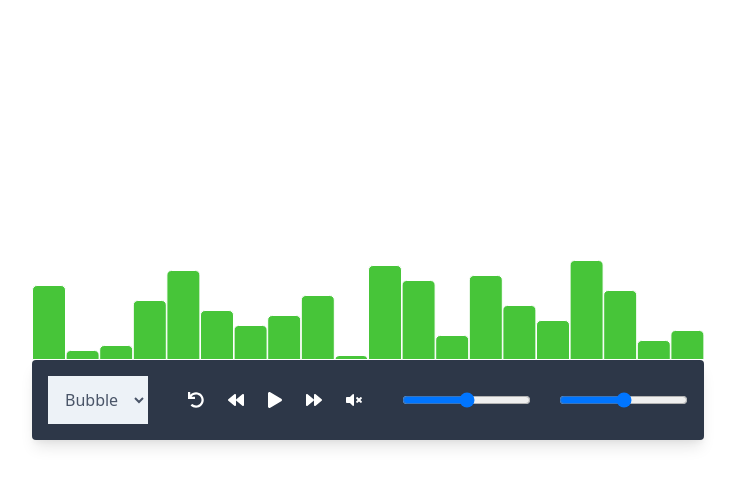
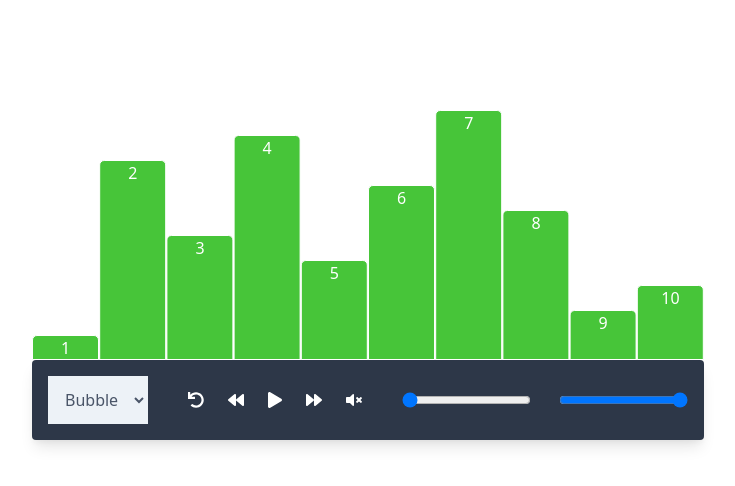
Before and after one commit to bengquist/alg-visualizer, a React (Create React App) app: page / in a window 1280 px wide. Shown: the top 486 px of the page, without its empty margins (272-1007 px from the left). Built offline with nearby package versions, Linux system fonts and the light colour scheme.

Commit message:
fix some TS errors

```diff
--- a/src/App.tsx
+++ b/src/App.tsx
@@ -1,17 +1,21 @@
-import React, { useState } from "react";
+import React, { ChangeEvent, useState } from "react";
 import Graph from "./Graph/Graph";
 import OptionsBar from "./Options/OptionsBar";
 
 function App() {
   const [isSorting, setIsSorting] = useState(false);
+  const [barCount, setBarCount] = useState(1);
 
   return (
     <div className="min-h-screen flex justify-center items-center">
       <div className="w-screen max-w-2xl">
-        <Graph isSorting={isSorting} />
+        <Graph barCount={barCount} isSorting={isSorting} />
         <OptionsBar
           isSorting={isSorting}
           onPlay={() => setIsSorting(!isSorting)}
+          onCount={(e: ChangeEvent<HTMLInputElement>) =>
+            setBarCount(Number(e.target.value))
+          }
         />
       </div>
     </div>
--- a/src/Graph/Bar.tsx
+++ b/src/Graph/Bar.tsx
@@ -9,7 +9,9 @@ type Props = {
 
 function Bar({ width, height, place }: Props, ref: any) {
   return (
-    <Container ref={ref} style={{ width, height }} place={place * width} />
+    <Container ref={ref} style={{ width, height }} place={place * width}>
+      <div className="flex center justify-center text-white">{++place}</div>
+    </Container>
   );
 }
 
--- a/src/Graph/Graph.tsx
+++ b/src/Graph/Graph.tsx
@@ -5,29 +5,33 @@ import useInterval from "../hooks/useInterval";
 import Bar from "./Bar";
 
 type Props = {
+  barCount: number;
   isSorting?: boolean;
 };
 
-const barCount = 20;
-
-function Graph({ isSorting }: Props) {
+function Graph({ barCount, isSorting }: Props) {
+  console.log(barCount);
   const barRefs = useRef<HTMLDivElement[]>([]);
   const graphRef = useRef<HTMLDivElement>(null);
   const [barWidth, setBarWidth] = useState(0);
   const [bars, setBars] = useState(
-    Array.from({ length: barCount }, (_, index) => ++index)
+    Array.from({ length: barCount * 10 }, (_, index) => ++index)
   );
 
   useEffect(() => {
+    setBars(Array.from({ length: barCount * 10 }, (_, index) => ++index));
+  }, [barCount]);
+
+  useEffect(() => {
     if (graphRef.current) {
-      setBarWidth(graphRef.current?.clientWidth / barCount);
+      setBarWidth(graphRef.current?.clientWidth / (barCount * 10));
     }
-  }, []);
+  }, [barCount]);
 
   useEffect(() => {
     const shuffledBars = shuffle(bars);
     setBars(shuffledBars);
-  }, []);
+  }, [bars]);
 
   const nextSwap = () => {
     const el1 = barRefs.current[0];
@@ -50,10 +54,9 @@ function Graph({ isSorting }: Props) {
       <Bar
         key={val}
         width={barWidth}
-        height={val * 5}
+        height={val * 25}
         place={index}
-        //@ts-ignore
-        ref={(ref) => (barRefs.current[index] = ref)}
+        ref={(ref: HTMLDivElement) => (barRefs.current[index] = ref)}
       />
     ));
   };
--- a/src/Options/OptionsBar.tsx
+++ b/src/Options/OptionsBar.tsx
@@ -7,14 +7,15 @@ import {
   faVolumeMute,
 } from "@fortawesome/free-solid-svg-icons";
 import { FontAwesomeIcon } from "@fortawesome/react-fontawesome";
-import React from "react";
+import React, { ChangeEvent } from "react";
 
 type Props = {
   onPlay: () => void;
+  onCount: (e: ChangeEvent<HTMLInputElement>) => void;
   isSorting?: boolean;
 };
 
-function OptionsBar({ onPlay, isSorting }: Props) {
+function OptionsBar({ onPlay, onCount, isSorting }: Props) {
   return (
     <div className="rounded overflow-hidden shadow-lg bg-gray-800 flex flex-row justify-between p-4 text-white">
       <select className="bg-gray-200 border border-gray-200 text-gray-700 px-3 focus:outline-none focus:bg-white focus:border-gray-500">
@@ -43,8 +44,8 @@ function OptionsBar({ onPlay, isSorting }: Props) {
         </button>
       </div>
 
-      <input type="range" />
-      <input type="range" />
+      <input type="range" defaultValue="1" min="1" max="5" onChange={onCount} />
+      <input type="range" min="1" max="10" />
     </div>
   );
 }
```
